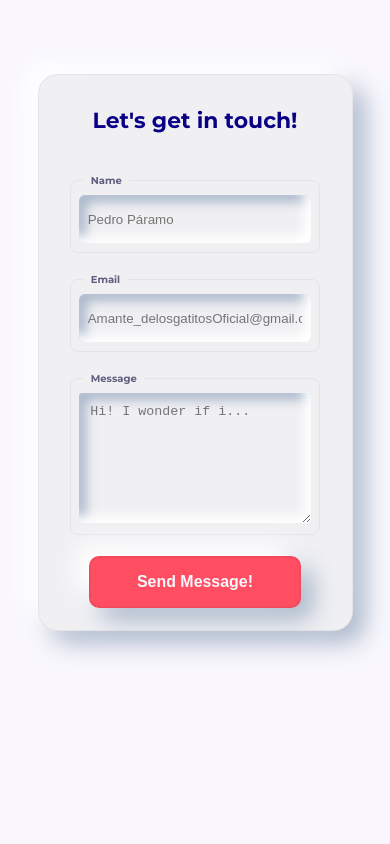
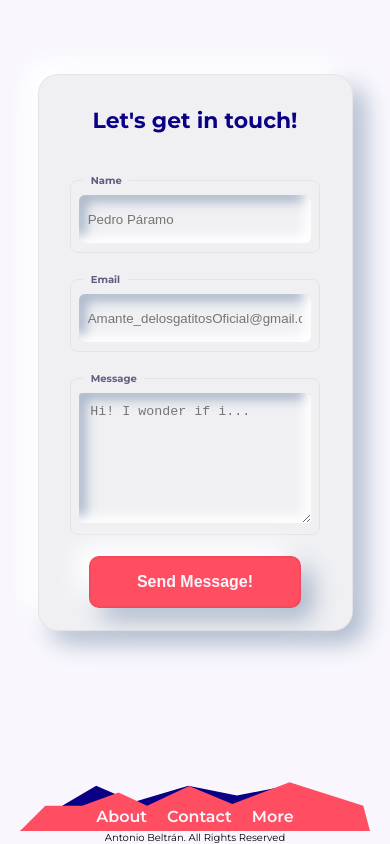
Before and after one commit to ABeltran516/Web-Portfolio-V2, a plain HTML site: page index.html in a window 390 px wide. Shown: the part 4243-5087 px from the top of the page. Before the commit the page ends 5017 px from the top, so only its background shows below. Drawn offline with Linux system fonts and the light colour scheme.

Commit message:
Style: Footer section added. Ul label within. Media queries added to <a> labels.

```diff
--- a/index.html
+++ b/index.html
@@ -120,6 +120,17 @@
             </form>
         </div>
     </section>
+    <footer>
+        <div class="Footer-content">
+            <img src="./Assets/footer-frame.svg" alt="Footer-frame">
+            <ul class="Content-list">
+                <li><a href="#About">About</a></li>
+                <li><a href="#Contact">Contact</a></li>
+                <li><a href="#More">More</a></li>
+            </ul>
+            <p>Antonio Beltrán. All Rights Reserved</p>
+        </div>
+    </footer>
 </body>
 
 </html>
--- a/main.css
+++ b/main.css
@@ -450,6 +450,60 @@ textarea:focus {
     transform: scale(1.05);
 }
 
+/* Footer Section */
+
+footer {
+    display: flex;
+    justify-content: center;
+    align-items: center;
+    width: 100%;
+    height: auto;
+    padding: 0;
+}
+
+.Footer-content {
+    display: flex;
+    position: relative;
+    flex-direction: column;
+    justify-content: center;
+    align-items: center;
+    max-width: 100%;
+    height: auto;
+}
+
+.Footer-content img {
+    width: 100%;
+    height: auto;
+}
+
+.Footer-content .Content-list {
+    position: absolute;
+    display: flex;
+    justify-content: center;
+    width: 25rem;
+    height: auto;
+    padding-top: 1.5rem;
+    gap: 2rem;
+    top: 50%;
+    left: 50%;
+    transform: translate(-50%, -50%);
+}
+
+.Content-list li {
+    list-style: none;
+}
+
+.Content-list li a {
+    text-decoration: none;
+    color: var(--body-color);
+    font-size: var(--font-size-big);
+    font-weight: 600;
+}
+
+.Content-list li a:hover {
+    text-decoration: underline;
+}
+
 /* Properties */
 
 /* Probar esto */
@@ -608,3 +662,29 @@ textarea:focus {
         width: 80%;
     }
 }
+
+@media (min-width: 560px) {
+
+    .Footer-content .Content-list {
+        padding-top: 3.5rem;
+    }
+}
+
+@media (min-width: 850px) {
+
+    .Footer-content .Content-list {
+        padding-top: 4.5rem;
+    }
+}
+
+@media (min-width: 1200px) {
+
+    .Footer-content .Content-list {
+        padding-top: 13rem;
+        gap: 4rem;
+    }
+
+    .Content-list li a {
+        font-size: var(--font-size-extralarge);
+    }
+}
```
Also changed, not shown: Assets/footer-frame.svg (added).
